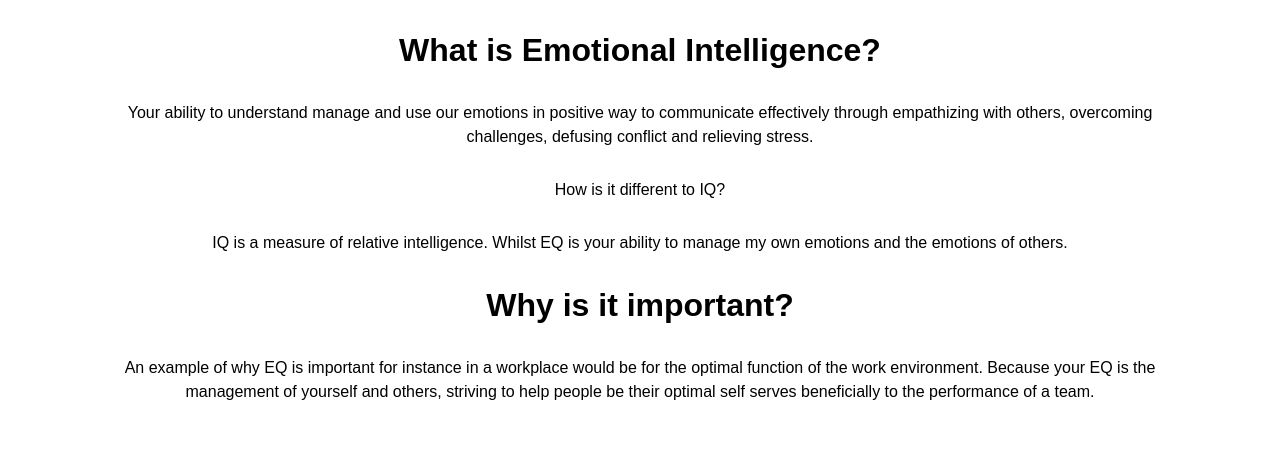
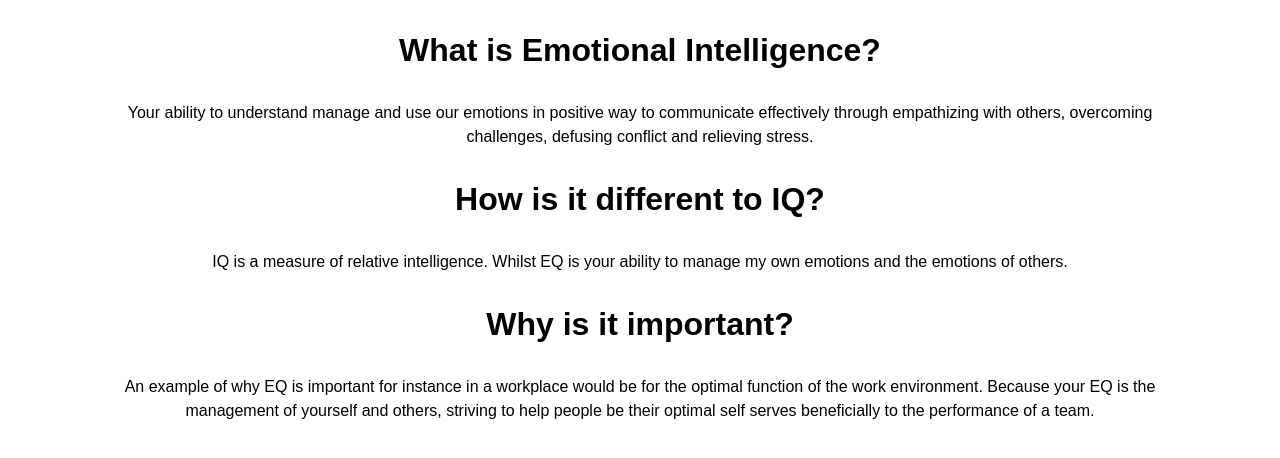
Before and after one commit to cphilathong/cphilathong.github.io, a plain HTML site: page blog/sprint3-cultural.html in a window 1280 px wide. Drawn offline with Linux system fonts and the light colour scheme.

Commit message:
fix h1 tag

```diff
--- a/blog/sprint3-cultural.html
+++ b/blog/sprint3-cultural.html
@@ -15,7 +15,7 @@
             <p>Your ability to understand manage and use our emotions in positive way to communicate effectively through empathizing with others,
                 overcoming challenges, defusing conflict and relieving stress.
             </p>
-            <h1></h1>How is it different to IQ?</h1>
+            <h1>How is it different to IQ?</h1>
             <p>IQ is a measure of relative intelligence. Whilst EQ is your ability to manage my own emotions and the emotions of others.</p>
             <h1>Why is it important?</h1>
             <p>An example of why EQ is important for instance in a workplace would be for the optimal function of the work environment. Because your EQ is the management of yourself and others,
```
